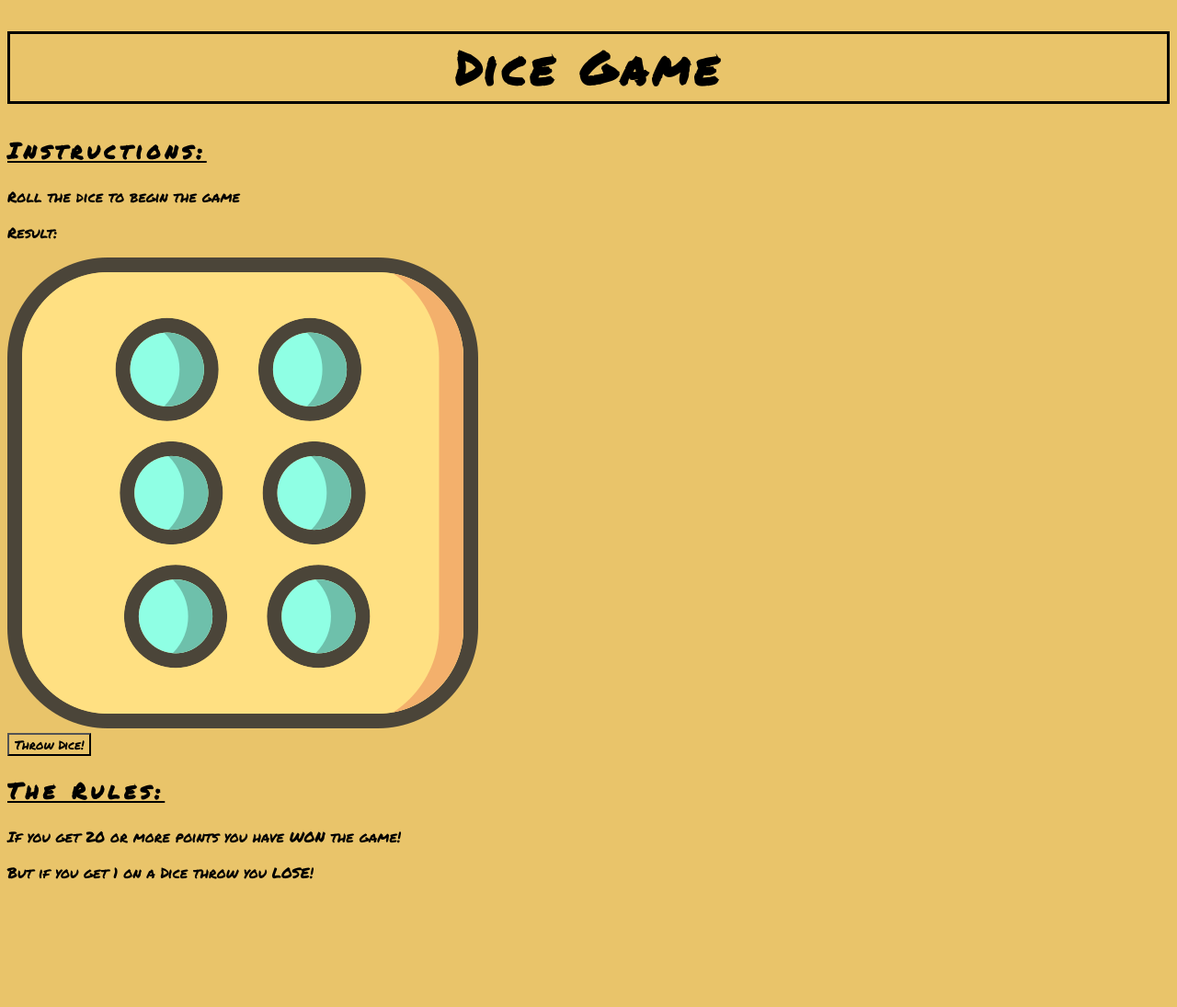
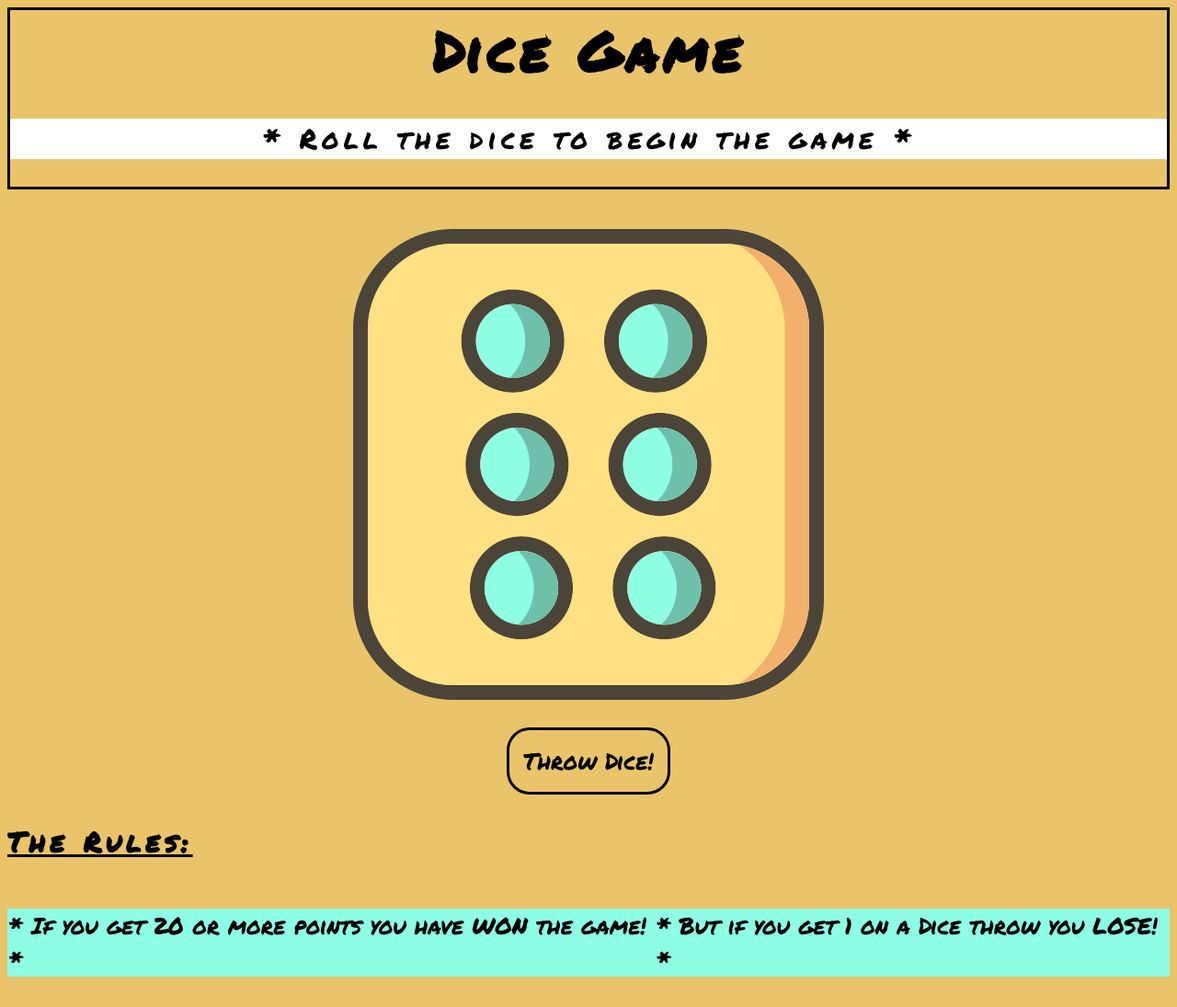
Before and after one commit to AmaniMagdoubi/weekThreeSubmission, a plain HTML site: page index.html in a window 1280 px wide. Shown: the whole page at 92% size. Before the commit the page ends 976 px from the top, so only its background shows below. Drawn offline with Linux system fonts and the light colour scheme.

Commit message:
first commit

```diff
--- a/app.js
+++ b/app.js
@@ -1,22 +1,40 @@
-const diceAudio = document.getElementsByTagName("audio");
-const buttonClick =document.getElementsByTagName("button")
+// variable of runningScore set to 0 outside function
+let runningScore = 0;
 
-let runningScore = 0;
-let targetScore = 20;
-let loseValue = 1;
+// An arrow function
+let diceFunction = () => {
+    let gamingRunning = true;
 
-// rollDice Function and generates a random number betwwen 1 - 6
-const rollDice = () => {
-    diceValue = console.log(Math.floor(Math.random() * 6 + 1));
+    // Fetching audio from HTML document using the DOM then playing the audio
+    let diceAudio = document.getElementById("diceAudio");
     diceAudio.play();
+
+    // Logic to get a random number between 1 - 6
+    diceValue = Math.floor(Math.random() * 6 + 1);
+
+    // Adding the dice value to the current total score
+    runningScore = runningScore + diceValue;
+
+    // Changing the image src using the DOM
+    document.getElementById("diceImg").src = "./images/dice"+diceValue+".png";
+
+    // Changing the HTML paragraph to display the current total score
+    document.getElementById("yourScore").innerHTML = "Your Score is: " + runningScore;
+
+    // Getting the Button element
+    document.getElementById("diceClick").innerHTML = "Throw Dice!"
+
+    // If Else Statement
+    if (diceValue == 1 && runningScore <20) {
+        //Loosing scenario
+        runningScore = 0;
+        document.getElementById("winOrLose").innerHTML = "YOU LOST"
+    } else if (runningScore >= 20) {
+        //Win scenario
+        runningScore = 0;
+        document.getElementById("winOrLose").innerHTML = "YOU WIN"
+        document.getElementById("diceClick").innerHTML = "Click for a new game!"
+    } else {
+        document.getElementById("winOrLose").innerHTML = "";
+    }
 }
-
-buttonClick.addEventListener("click",
-while(gameRunning == true) {
-    if (runningScore >= 20) {
-
-    }
-
-});
-
-document.getElementById("demo").addEventListener("click", myFunction);
--- a/index.html
+++ b/index.html
@@ -1,44 +1,62 @@
 <!DOCTYPE html>
 <html lang="en">
     <head>
+        <!-- Meta Tags -->
         <meta charset="UTF-8">
         <meta http-equiv="X-UA-Compatible" content="IE=edge">
         <meta name="viewport" content="width=device-width, initial-scale=1.0">
+        <meta name="description" content="A 1 player Dice Game">
+        <meta name="keywords" content="Dice Game, Game, 1 Player, Coding Project">
         <meta name="author" content="Amani Magdoubi">
-    <title>Dice Game</title>
+        <title>Dice Game by Amani</title>
         <!-- CSS Styles & Fonts -->
         <link rel="stylesheet" href="./style.css">
         <link rel="preconnect" href="https://fonts.googleapis.com">
         <link rel="preconnect" href="https://fonts.gstatic.com" crossorigin>
         <link href="https://fonts.googleapis.com/css2?family=Permanent+Marker&display=swap" rel="stylesheet">
     </head>
+
     <body>
+        <!-- 1 - Page Header -->
+        <div id="heading">
             <h1>Dice Game</h1>
-    <div class="instructions">
-        <h2>Instructions:</h2>
-        <p>Roll the dice to begin the game</p>
+            <p id="instructionsText">* Roll the dice to begin the game *</p>
         </div>
 
+        <!-- 2 - Total Score and Game Outcome -->
+        <div id="outcomeDiv">
             <div id="outcomeMessage">
-        <p>Result: </p>
+                <p id="yourScore"></p>
+                <br>
+                <p id="winOrLose"></p>
+            </div>
         </div>
 
-    <div>
-        <img src="./images/dice6.png">
-        <audio src="./audio/SLTLDQL-dice.mp3"></audio>
+        <!-- 3 - Images and Audio (dice) -->
+        <div id="diceDiv">
+            <img id="diceImg" src="./images/dice6.png" data-value="6">
+
+            <audio id="diceAudio">
+                <source src="./audio/diceSound.mp3"type="audio/mpeg">
+            </audio>
         </div>
 
-    <div>
-        <button type="button">Throw Dice!</button>
+        <!-- 4 - Button to throw Dice -->
+        <div id="buttonDiv">
+            <button type="button" id="diceClick" onclick="diceFunction()">Throw Dice!</button>
         </div>
+
+        <!-- 5 - Footer of Game Rules -->
         <footer>
             <div>
                 <h2>The Rules:</h2>
-            <p>If you get 20 or more points you have WON the game!</p>
-            <p>But if you get 1 on a Dice throw you LOSE!</p>
+                <div id="rulesText">
+                    <p class="rulesPara">* If you get 20 or more points you have WON the game! *</p>
+                    <p class="rulesPara">* But if you get 1 on a Dice throw you LOSE! *</p>
+                </div>
             </div>
         </footer>
-
+        <!-- Link to JavaScript file -->
         <script src="./app.js"></script>
     </body>
 </html>
--- a/style.css
+++ b/style.css
@@ -1,16 +1,75 @@
+/* Universal style to all page */
 * {
     font-family: 'Permanent Marker', cursive;
     background-color: #E9C46A;
 }
 
+#heading {
+    border: black 3px solid;
+}
+
 h1 {
-    font-size: 50px;
+    font-size: 60px;
     text-align: center;
-    border: black 3px solid;
     letter-spacing: 5px;
+    margin: 0;
+}
+
+#instructionsText {
+    text-align: center;
+    background-color: white;
+    letter-spacing: 5px;
+    font-size: 30px;
 }
 
 h2 {
     text-decoration: underline;
     letter-spacing: 5px;
+    font-size: 30px;
 }
+
+#diceDiv, #buttonDiv  {
+    display: flex;
+    justify-content: center;
+}
+
+#buttonDiv {
+    margin: 30px;
+}
+
+#diceClick {
+    font-size: 25px;
+    border: black 3px solid;
+    padding: 15px;
+    border-radius: 25px;
+}
+
+#diceClick:hover {
+    background-color: white;
+    /* CSS Transition */
+    width: 15%;
+}
+
+#rulesText {
+    display: flex;
+    justify-content: space-around;
+    font-size: 25px;
+}
+
+.rulesPara {
+    background-color: #8efee4;
+}
+
+
+#outcomeDiv {
+    display: flex;
+    justify-content: center;
+}
+
+
+#yourScore, #winOrLose {
+    display: flex;
+    justify-content: center;
+    margin: 5px;
+    font-size: 30px;
+}
```
Also changed, not shown: 4 other files. Lines whose indentation alone changed are shown as unchanged.
